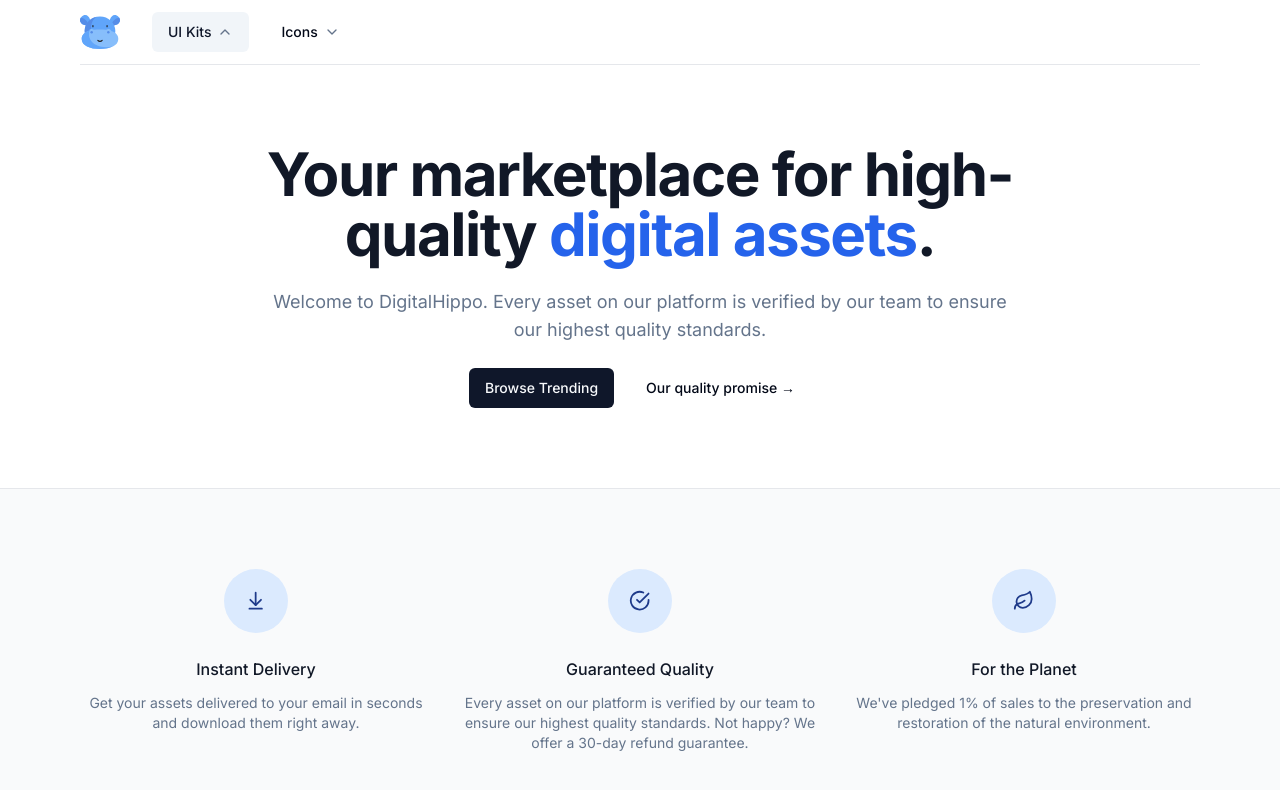
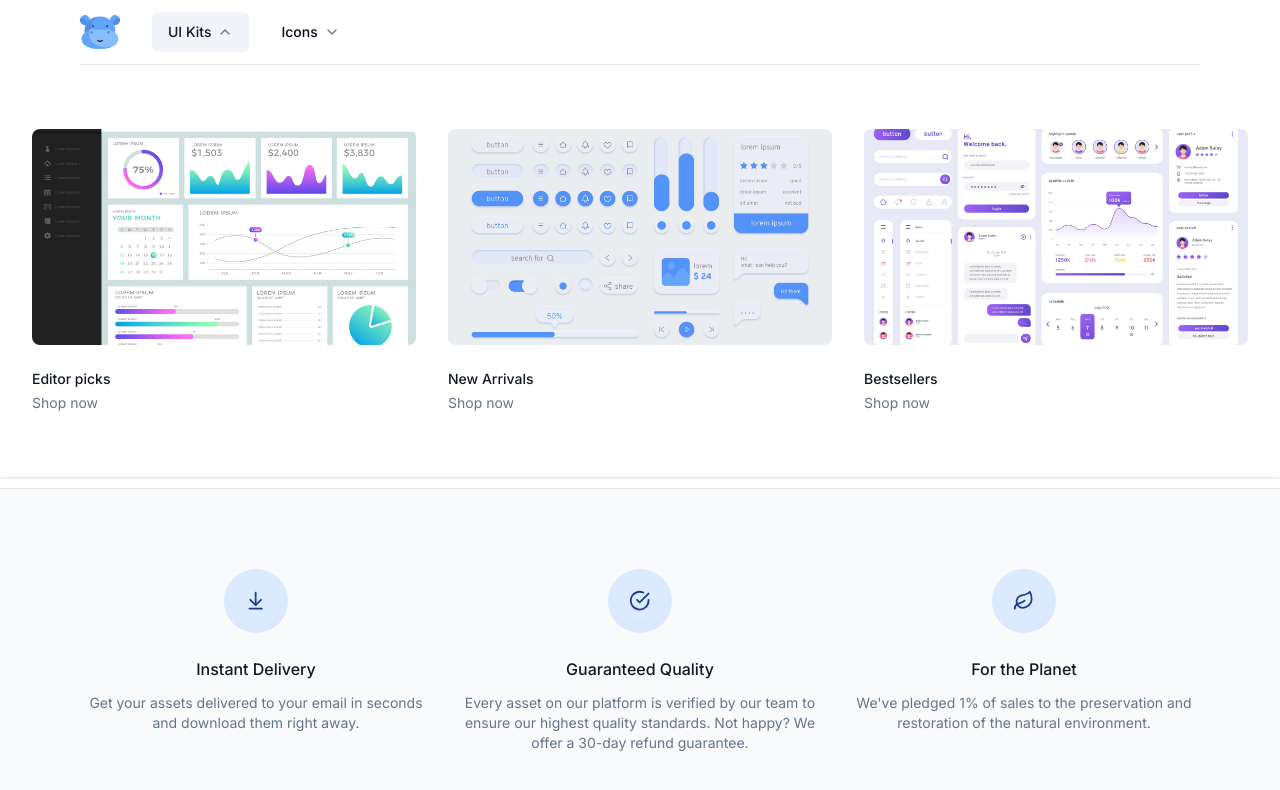
Before and after one commit to aaronwai/eshop_cms, a Next.js app: page / in a window 1280 px wide. Both pictures are taken after a click on the button "UI Kits". Shown: the top 790 px of the page. Built offline with nearby package versions, Linux system fonts and the light colour scheme.

Commit message:
Step 3 : Navbar items events

```diff
--- a/src/components/NavItem.tsx
+++ b/src/components/NavItem.tsx
@@ -4,6 +4,8 @@
 import { Button } from "./ui/button";
 import { ChevronDown } from "lucide-react";
 import { cn } from "@/lib/utils";
+import Image from "next/image";
+import Link from "next/link";
 
 type Category = (typeof PRODUCT_CATEGORIES)[number];
 
@@ -38,6 +40,53 @@
           />
         </Button>
       </div>
+      {isOpen ? (
+        <div
+          onClick={() => close()}
+          className={cn(
+            "absolute inset-x-0 top-full text-sm text-muted-foreground",
+            { "animate-in fade-in-10 slide-in-from-top-5": !isAnyOpen }
+          )}
+        >
+          <div
+            className='absolute inset-0 top-1/2 bg-white shadow'
+            aria-hidden='true'
+          />
+          <div className='relative bg-white'>
+            <div className='mx-auto max-w-7xl px-8'>
+              <div className='grid grid-cols-4 gap-x-8 gap-y-10 py-16'>
+                <div className='col-span-4 col-start-1 grid grid-cols-3 gap-x-8'>
+                  {category.featured.map((item) => (
+                    <div
+                      onClick={() => close}
+                      key={item.name}
+                      className='group relative text-base sm:text-sm'
+                    >
+                      <div className='relative aspect-video overflow-hidden rounded-lg bg-gray-100 group-hover:opacity-75'>
+                        <Image
+                          src={item.imageSrc}
+                          alt='product category image'
+                          fill
+                          className='object-cover object-center'
+                        />
+                      </div>
+                      <Link
+                        href={item.href}
+                        className='mt-6 block font-medium text-gray-900'
+                      >
+                        {item.name}
+                      </Link>
+                      <p className='mt-1' aria-hidden='true'>
+                        Shop now
+                      </p>
+                    </div>
+                  ))}
+                </div>
+              </div>
+            </div>
+          </div>
+        </div>
+      ) : null}
     </div>
   );
 };
--- a/src/components/NavItems.tsx
+++ b/src/components/NavItems.tsx
@@ -1,15 +1,30 @@
 "use client";
 
 import { PRODUCT_CATEGORIES } from "@/config";
-import { useState } from "react";
+import { useEffect, useRef, useState } from "react";
 import NavItem from "./NavItem";
+import { useOnClickOutside } from "@/hooks/use-on-click-outside";
 
 const NavItems = () => {
   const [activeIndex, setActiveIndex] = useState<null | number>(null);
   const isAnyOpen = activeIndex !== null;
+  const navRef = useRef<HTMLDivElement | null>(null);
+  useOnClickOutside(navRef, () => setActiveIndex(null));
+  useEffect(() => {
+    const handler = (e: KeyboardEvent) => {
+      if (e.key === "Escape") {
+        setActiveIndex(null);
+      }
+    };
 
+    document.addEventListener("keydown", handler);
+
+    return () => {
+      document.removeEventListener("keydown", handler);
+    };
+  }, []);
   return (
-    <div className='flex gap-4 h-full'>
+    <div className='flex gap-4 h-full' ref={navRef}>
       {PRODUCT_CATEGORIES.map((category, i) => {
         const handleOpen = () => {
           if (activeIndex === i) {
--- /dev/null
+++ b/src/hooks/use-on-click-outside.ts
@@ -0,0 +1,27 @@
+import { RefObject, useEffect } from "react";
+
+type Event = MouseEvent | TouchEvent;
+
+export const useOnClickOutside = <T extends HTMLElement = HTMLElement>(
+  ref: RefObject<T>,
+  handler: (event: Event) => void
+) => {
+  useEffect(() => {
+    const listener = (event: Event) => {
+      const el = ref?.current;
+      if (!el || el.contains((event?.target as Node) || null)) {
+        return;
+      }
+
+      handler(event); // Call the handler only if the click is outside of the element passed.
+    };
+
+    document.addEventListener("mousedown", listener);
+    document.addEventListener("touchstart", listener);
+
+    return () => {
+      document.removeEventListener("mousedown", listener);
+      document.removeEventListener("touchstart", listener);
+    };
+  }, [ref, handler]); // Reload only if ref or handler changes
+};
```
